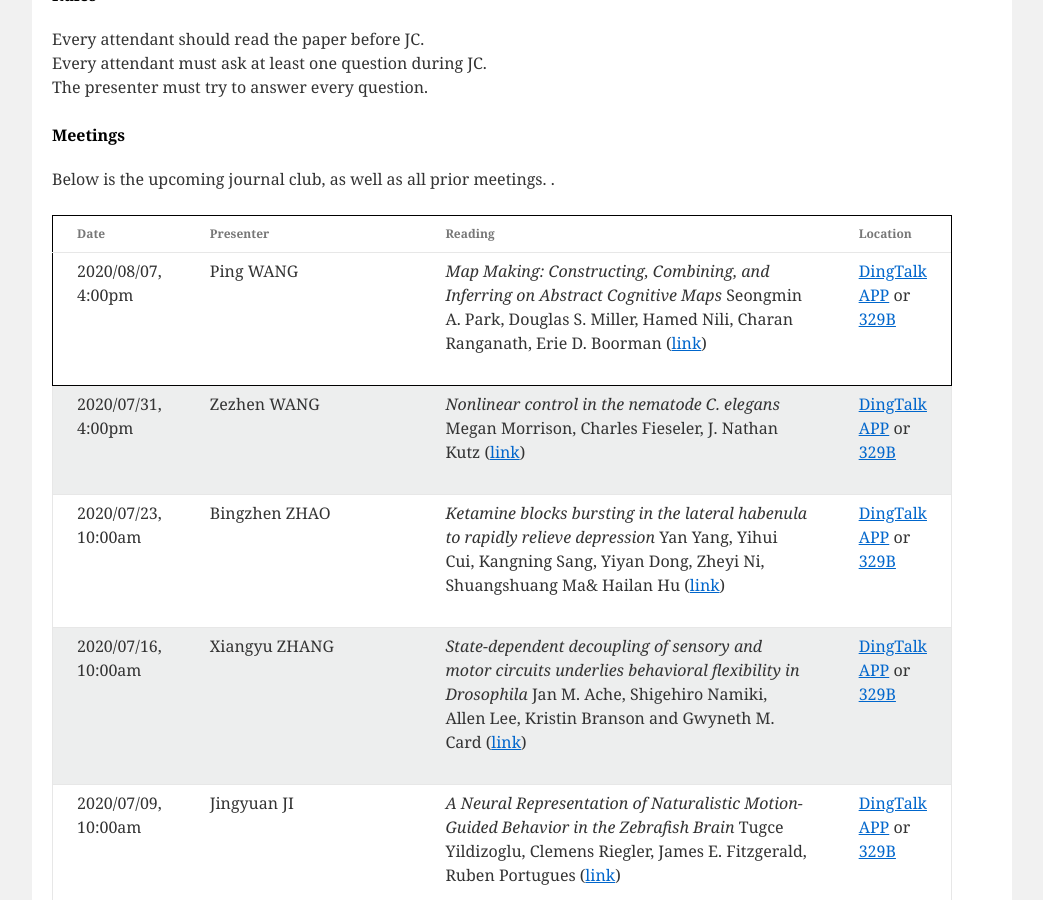
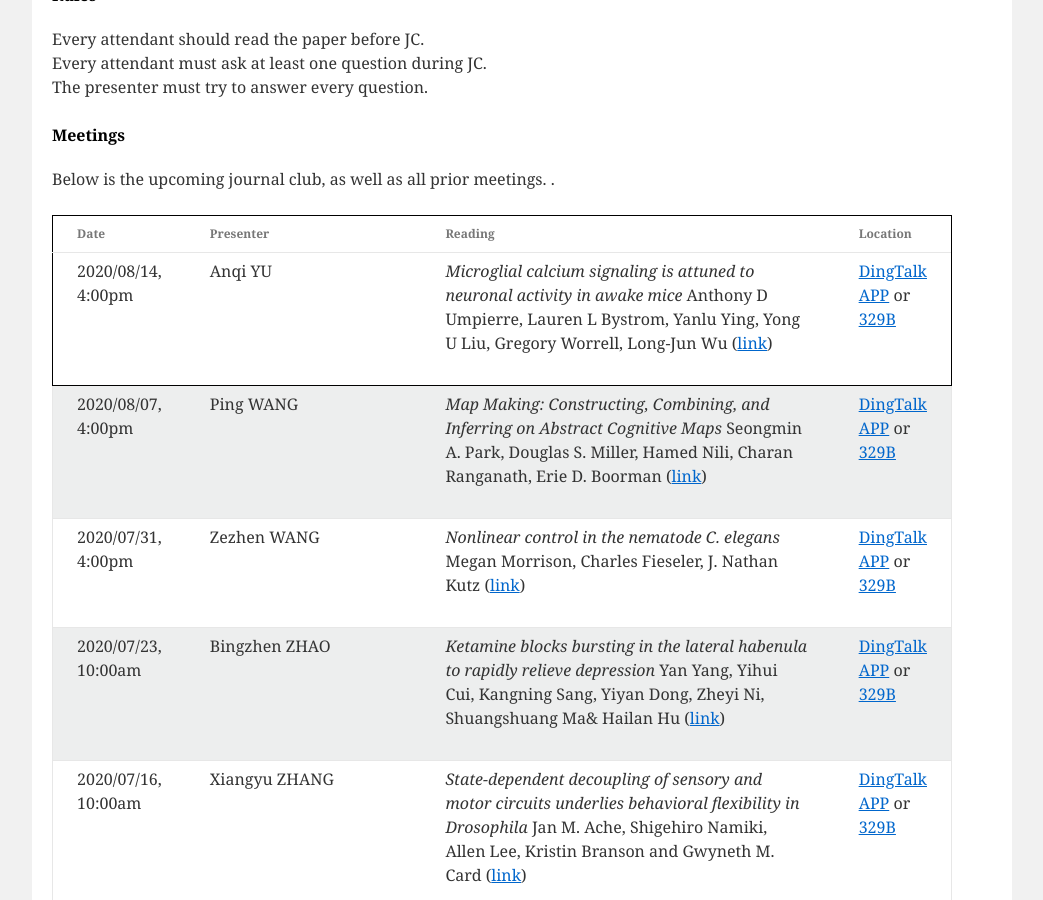
Before and after one commit to CNeuroUSTC/CNeuroUSTC.github.io, a Jekyll site: the page built from index.html, in a window 1280 px wide and 900 px high, scrolled down 879 px. Shown: the whole window, without its empty margins (118-1161 px from the left). Built offline with Jekyll 4.4.1, drawn with Linux system fonts in a browser that asks for light colours.

Commit message:
paper: "Microglial calcium signaling is attuned to neuronal activity in awake mice"   url: "https://elifesciences.org/articles/56502#:~:text=Microglial%20calcium%20signaling%20underlies%20a,in%20vivo%20in%20awake%20mice.&text=Additionally%2C%20hypoactive%20shifts%20in%20neuronal,increased%20microglial%20process%20calcium%20signaling."   pdf: "None"   authors: "Anthony D Umpierre, Lauren L Bystrom, Yanlu Ying, Yong U Liu, Gregory Worrell, Long-Jun Wu"   location: <a href="https://github.com/CNeuroUSTC/CNeuroUSTC.github.io/blob/master/dt.jpeg">DingTalk APP</a> or <a href="https://map.baidu.com/search/%E4%B8%AD%E5%9B%BD%E7%A7%91%E5%AD%A6%E6%8A%80%E6%9C%AF%E5%A4%A7%E5%AD%A6(%E8%A5%BF%E6%A0%A1%E5%8C%BA)-%E7%94%9F%E5%91%BD%E7%A7%91%E5%AD%A6%E5%A4%A7%E6%A5%BC/@13054067.545,3720295.44,19z?querytype=s&da_src=shareurl&wd=%E4%B8%AD%E5%9B%BD%E7%A7%91%E5%AD%A6%E6%8A%80%E6%9C%AF%E5%A4%A7%E5%AD%A6(%E8%A5%BF%E6%A0%A1%E5%8C%BA)-%E7%94%9F%E5%91%BD%E7%A7%91%E5%AD%A6%E5%A4%A7%E6%A5%BC&c=127&src=0&wd2=%E5%90%88%E8%82%A5%E5%B8%82%E8%9C%80%E5%B1%B1%E5%8C%BA&pn=0&sug=1&l=13&b=(13043472.77821802,3712418.4285550946;13063946.357629184,3730135.2423363887)&from=webmap&biz_forward=%7B%22scaler%22:2,%22styles%22:%22pl%22%7D&sug_forward=f2f7c92a9921ecdbb54f5426&device_ratio=2">329B</a>

```diff
--- a/_data/meeting_info.yml
+++ b/_data/meeting_info.yml
@@ -1,3 +1,11 @@
+- presenter: Anqi YU
+  date: 2020/08/14, 4:00pm
+  paper: "Microglial calcium signaling is attuned to neuronal activity in awake mice"
+  url: "https://elifesciences.org/articles/56502#:~:text=Microglial%20calcium%20signaling%20underlies%20a,in%20vivo%20in%20awake%20mice.&text=Additionally%2C%20hypoactive%20shifts%20in%20neuronal,increased%20microglial%20process%20calcium%20signaling."
+  pdf: "None"
+  authors: "Anthony D Umpierre, Lauren L Bystrom, Yanlu Ying, Yong U Liu, Gregory Worrell, Long-Jun Wu"
+  location: <a href="https://github.com/CNeuroUSTC/CNeuroUSTC.github.io/blob/master/dt.jpeg">DingTalk APP</a> or <a href="https://map.baidu.com/search/%E4%B8%AD%E5%9B%BD%E7%A7%91%E5%AD%A6%E6%8A%80%E6%9C%AF%E5%A4%A7%E5%AD%A6(%E8%A5%BF%E6%A0%A1%E5%8C%BA)-%E7%94%9F%E5%91%BD%E7%A7%91%E5%AD%A6%E5%A4%A7%E6%A5%BC/@13054067.545,3720295.44,19z?querytype=s&da_src=shareurl&wd=%E4%B8%AD%E5%9B%BD%E7%A7%91%E5%AD%A6%E6%8A%80%E6%9C%AF%E5%A4%A7%E5%AD%A6(%E8%A5%BF%E6%A0%A1%E5%8C%BA)-%E7%94%9F%E5%91%BD%E7%A7%91%E5%AD%A6%E5%A4%A7%E6%A5%BC&c=127&src=0&wd2=%E5%90%88%E8%82%A5%E5%B8%82%E8%9C%80%E5%B1%B1%E5%8C%BA&pn=0&sug=1&l=13&b=(13043472.77821802,3712418.4285550946;13063946.357629184,3730135.2423363887)&from=webmap&biz_forward=%7B%22scaler%22:2,%22styles%22:%22pl%22%7D&sug_forward=f2f7c92a9921ecdbb54f5426&device_ratio=2">329B</a>
+
 - presenter: Ping WANG
   date: 2020/08/07, 4:00pm
   paper: "Map Making: Constructing, Combining, and Inferring on Abstract Cognitive Maps"
```
